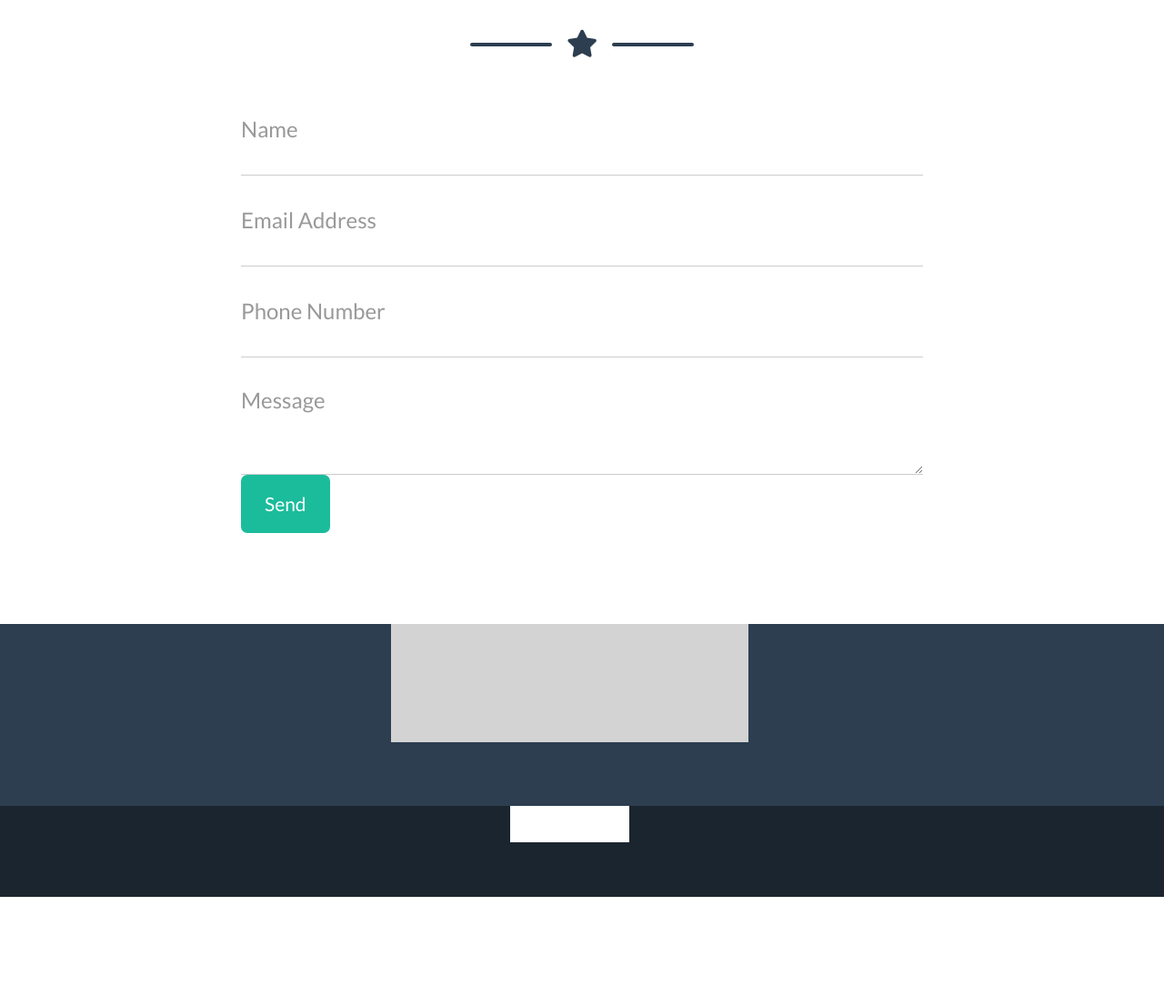
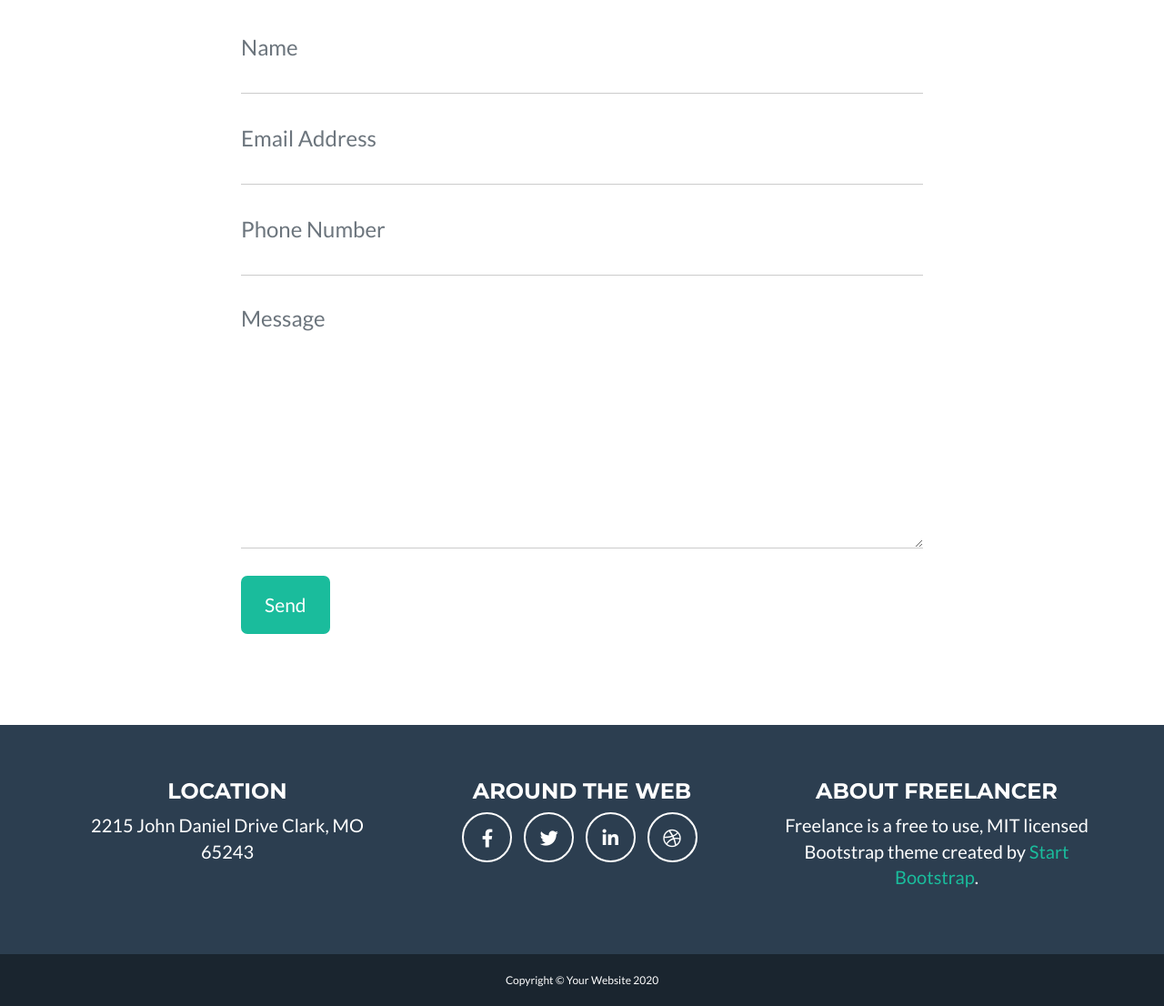
Before and after one commit to MassimilianoAmbrogio/html-css-bootstrap-freelancer, a plain HTML site: page index.html in a window 1280 px wide. Shown: the part 2557-3663 px from the top of the page at 91% size. Before the commit the page ends 3543 px from the top, so only its background shows below. Drawn offline with nearby package versions, Linux system fonts and the light colour scheme.

Commit message:
Project 11

```diff
--- a/css/style.css
+++ b/css/style.css
@@ -1,7 +1,6 @@
 /* GENERAL */
 
 body {
-  padding-top: 90px;
   font-family: 'Lato', sans-serif;
 }
 
@@ -212,6 +211,13 @@ p {
   color: #2c3e50;
 }
 
+.contacts input:focus,
+.contacts textarea:focus {
+  outline: none;
+  box-shadow: none;
+  border-color: #2c3e50;
+}
+
 .contacts input {
   padding: 0;
   height: 100px;
@@ -219,43 +225,93 @@ p {
 }
 
 .contacts textarea {
+  margin-bottom: 30px;
   padding: 30px 0;
+  height: 300px;
+}
+
+.contacts ::placeholder {
+  color: #6c757d;
 }
 
 /* FOOTER */
-.cont-5 {
-  width: 100%;
-  height: 200px;
+.main-footer {
+  color: #fff;
 }
 
-.footer-box {
-  background: #2c3e50;
-  width: 100%;
-  height: 200px;
+.main-footer .link-green {
+  color: #1abc9c;
 }
 
-.footer {
-  background: lightgrey;
-  width: 30%;
-  height: 130px;
-  margin-left: 34%;
+.main-footer .link-green:hover {
+  color: #3d8f7f;
+}
+
+.footer-pre {
+  padding: 60px 0;
+  background: #2c3e50;
+}
+
+.footer-box .socials a {
+  display: inline-block;
+  width: 55px;
+  height: 55px;
+  line-height: 52px;
+  font-size: 20px;
+  color: #fff;
+  border-radius: 50%;
+  border: 2px solid;
 }
 
 /* COPYRIGHT */
-.cont-6 {
-  width: 100%;
-  height: 100px;
+.footer-sub {
+  padding: 20px 0;
+  background: #1a252f;
 }
 
-.copyright-box {
-  background: #1a252f;
-  width: 100%;
-  height: 100px;
+.footer-sub p {
+  margin: 0;
+  font-size: 12px;
 }
 
-.copyright {
-  background: #fff;
-  width: 10%;
-  height: 40px;
-  margin-left: 44%;
+/* SOTTO I DESKTOP */
+@media screen and (max-width: 991px) {
+  .footer-box {
+    margin-bottom: 30px;
   }
+}
+
+/* SOTTO I TABLET */
+@media screen and (max-width: 767px) {
+  /* Layout */
+  section {
+   padding: 40px 0;
+  }
+
+  /* Typo */
+  h1 {
+    font-size: 35px;
+  }
+
+  h2 {
+    font-size: 25px;
+  }
+
+  h3 {
+    font-size: 18px;
+  }
+
+  /* HEADER */
+  .main-header .navbar-brand {
+    font-size: 18px;
+  }
+
+  /* ABOUT */
+  .left {
+    padding-right: 0;
+  }
+
+  .about .right {
+    padding-left: 0;
+  }
+}
--- a/index.html
+++ b/index.html
@@ -17,7 +17,7 @@
      <!-- Inizio esercizio Bootstrap -->
   <body>
         <!-- Prima parte -->
-
+      <main>
         <!-- Barra di navigazione -->
           <header class="main-header">
               <nav class="navbar navbar-default">
@@ -237,26 +237,63 @@
                 </div>
               </div>
           </section>
+      </main>
 
           <!-- Footer -->
-    <footer>
-      <div class="cont-5">
+          <footer class="main-footer text-center">
+            <div class="footer-pre">
+              <div class="container">
                 <div class="row">
+                  <div class="col-xs-12 col-md-4">
                     <div class="footer-box">
-            <div class="footer">
+                      <h3>LOCATION</h3>
+                      <p>2215 John Daniel Drive Clark, MO 65243</p>
+                    </div>
+                  </div>
 
+                  <div class="col-xs-12 col-md-4">
+                    <div class="footer-box">
+                      <h3>AROUND THE WEB</h3>
+                      <ul class="socials list-inline">
+                        <li>
+                          <a href="https://www.facebook.com/">
+                            <i class="fab fa-facebook-f"></i>
+                          </a>
+                        </li>
+                        <li>
+                          <a href="https://twitter.com/">
+                            <i class="fab fa-twitter"></i>
+                          </a>
+                        </li>
+                        <li>
+                          <a href="https://www.linkedin.com/">
+                            <i class="fab fa-linkedin-in"></i>
+                          </a>
+                        </li>
+                        <li>
+                          <a href="https://dribbble.com/">
+                            <i class="fab fa-dribbble"></i>
+                          </a>
+                        </li>
+                      </ul>
+                    </div>
+                  </div>
+
+                  <div class="col-xs-12 col-md-4">
+                    <div class="footer-box">
+                      <h3>ABOUT FREELANCER</h3>
+                      <p>Freelance is a free to use,
+                         MIT licensed Bootstrap theme
+                         created by <a class="link-green" href="#">Start Bootstrap</a>.</p>
+                    </div>
                   </div>
                 </div>
               </div>
             </div>
             <!-- Copyright -->
-      <div class="cont-6">
-        <div class="row">
-          <div class="copyright-box">
-            <div class="copyright">
-
-            </div>
-          </div>
+            <div class="footer-sub">
+              <div class="container">
+                <p>Copyright &copy; Your Website 2020</p>
               </div>
             </div>
           </footer>
```
Lines whose indentation alone changed are shown as unchanged.
